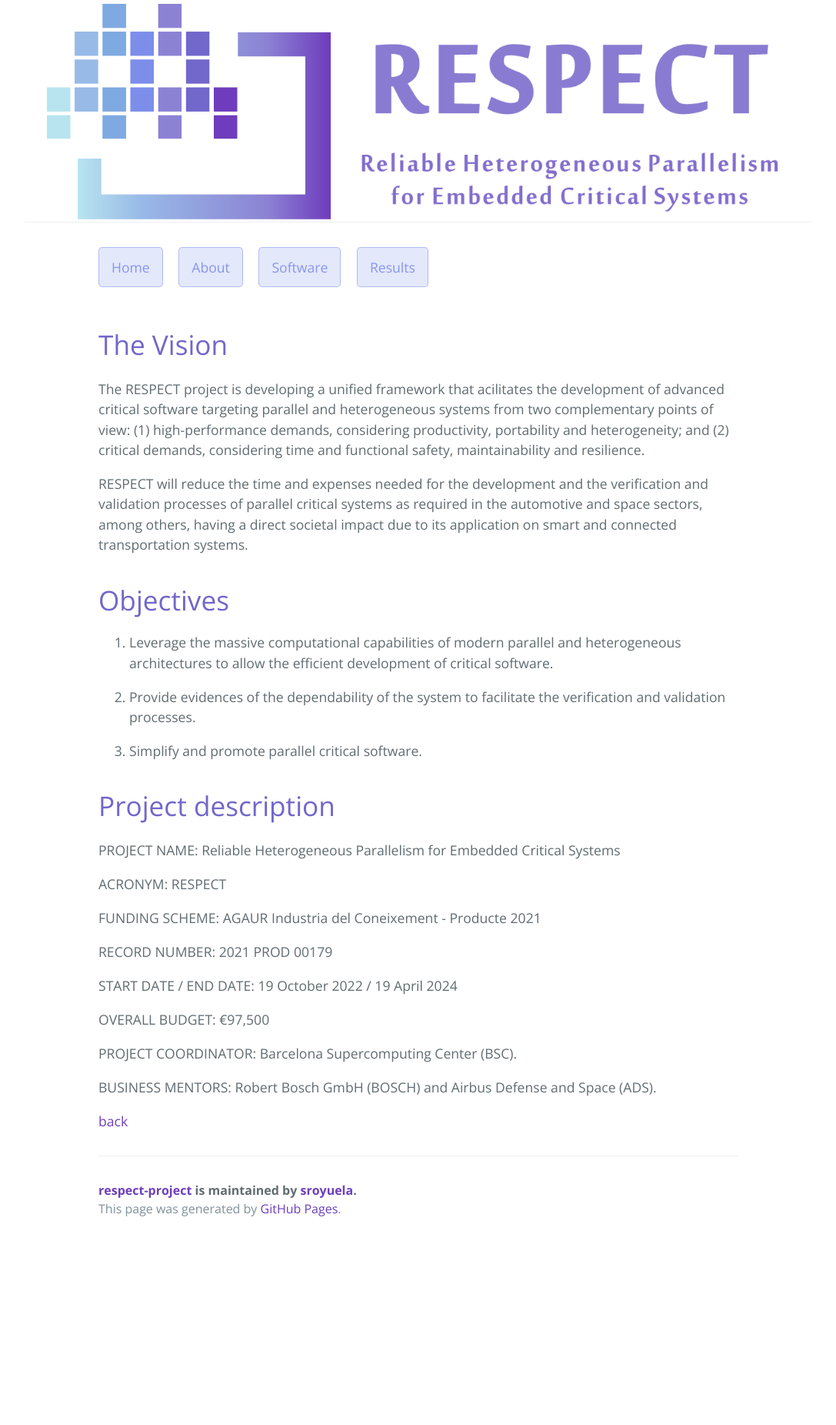
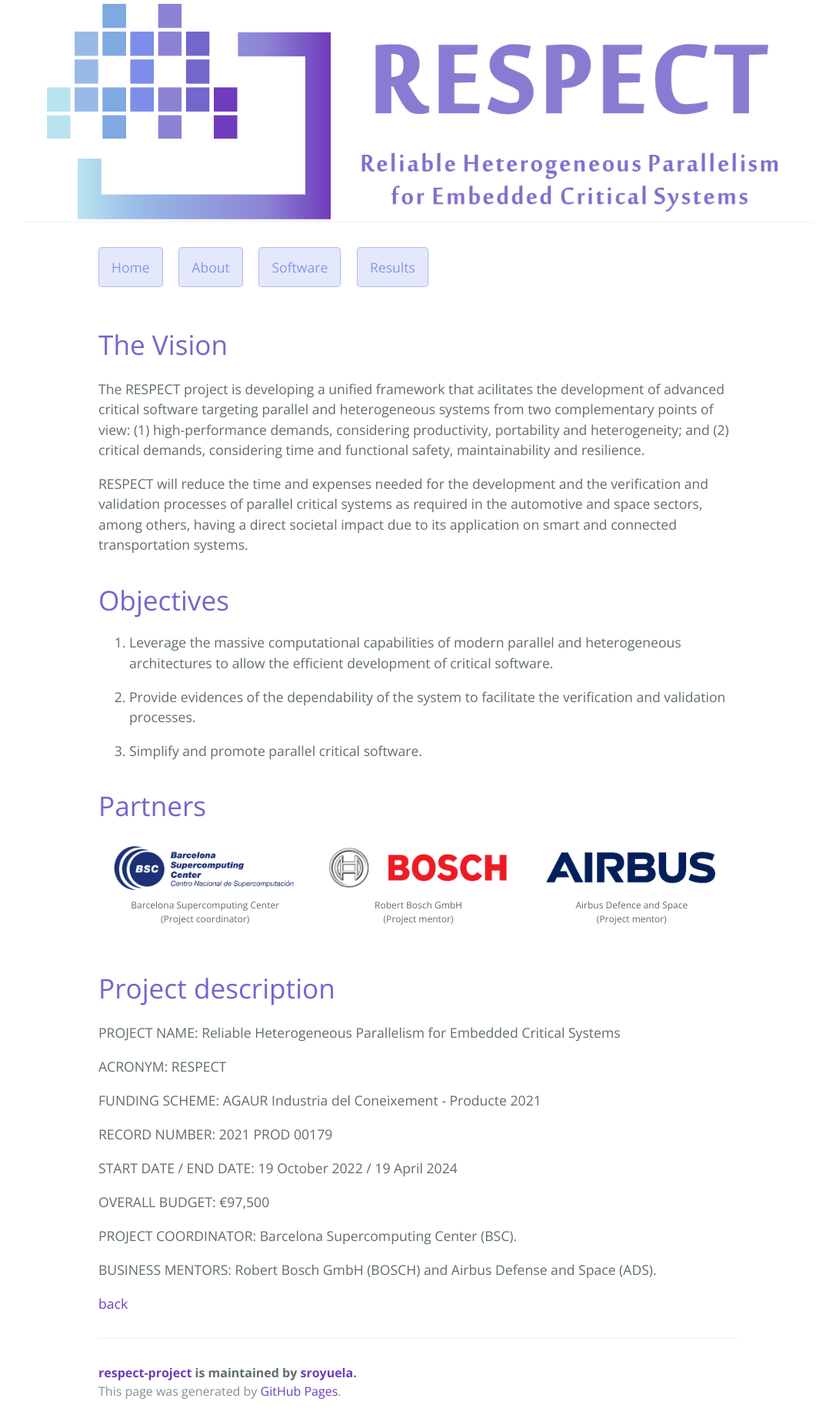
Before and after one commit to sroyuela/respect-project, a Jekyll site: the page built from about.md, in a window 1280 px wide. Shown: the whole page at 77% size, without its empty margins (96-1183 px from the left). Built offline with Jekyll 4.4.1, drawn with Linux system fonts in a browser that asks for light colours; before the commit the page ends 1614 px from its top, so only the background shows below that.

Commit message:
Add partners in About

```diff
--- a/_sass/jekyll-theme-cayman.scss
+++ b/_sass/jekyll-theme-cayman.scss
@@ -200,6 +200,30 @@ a {
     height: auto;
   }
 
+  figure img {
+    vertical-align: center;
+  }
+
+  figure figcaption {
+    text-align: center;
+    font-size: 12px;
+  }
+
+  .row {
+    display: flex;
+  }
+
+  .column {
+    flex: 33.33%;
+    padding: 5px;
+  }
+
+  @media screen and (max-width: 500px) {
+    .column {
+      width: 100%;
+    }
+  }
+
   h1,
   h2,
   h3,
--- a/_sass/normalize.scss
+++ b/_sass/normalize.scss
@@ -201,7 +201,7 @@ svg:not(:root) {
  */
 
 figure {
-  margin: 1em 40px;
+  margin: 1em 10px;
 }
 
 /**
--- a/about.md
+++ b/about.md
@@ -17,6 +17,30 @@ RESPECT will reduce the time and expenses needed for the development and the ver
 2. Provide evidences of the dependability of the system to facilitate the verification and validation processes.
 
 3. Simplify and promote parallel critical software.
+
+
+# Partners
+
+ <div class="row">
+  <div class="column">
+   <figure>
+    <img src="assets/css/images/logo_bsc.png" alt="logo_bsc" style="width:100%"/>
+    <figcaption style="max-width: 100%;">Barcelona Supercomputing Center <br>(Project coordinator)</figcaption>
+   </figure>
+  </div>
+  <div class="column">
+   <figure>
+    <img src="assets/css/images/logo_bosch.png" alt="logo_bosch" style="width:100%"/>
+    <figcaption style="max-width: 100%;">Robert Bosch GmbH <br>(Project mentor)</figcaption>
+   </figure>
+  </div>
+  <div class="column">
+   <figure>
+    <img src="assets/css/images/logo_airbus.png" alt="logo_airbus" style="width:100%;"/>
+    <figcaption style="max-width: 100%;">Airbus Defence and Space <br>(Project mentor)</figcaption>
+   </figure>
+  </div>
+</div>
 
 
 # Project description
```
Also changed, not shown: assets/css/images/logo_airbus.png (added), assets/css/images/logo_bosch.png (added), assets/css/images/logo_bsc.png (added), 1 other file.
